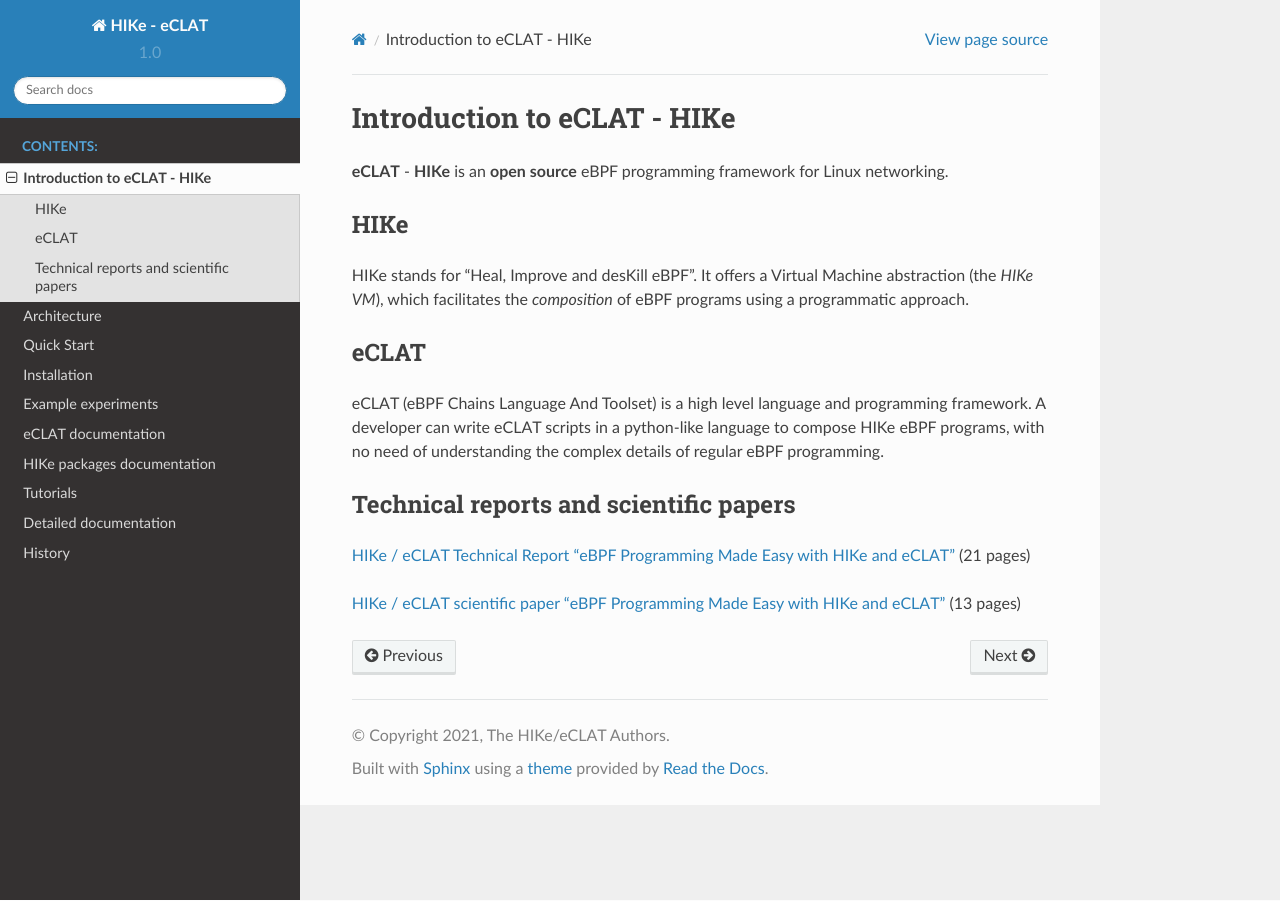
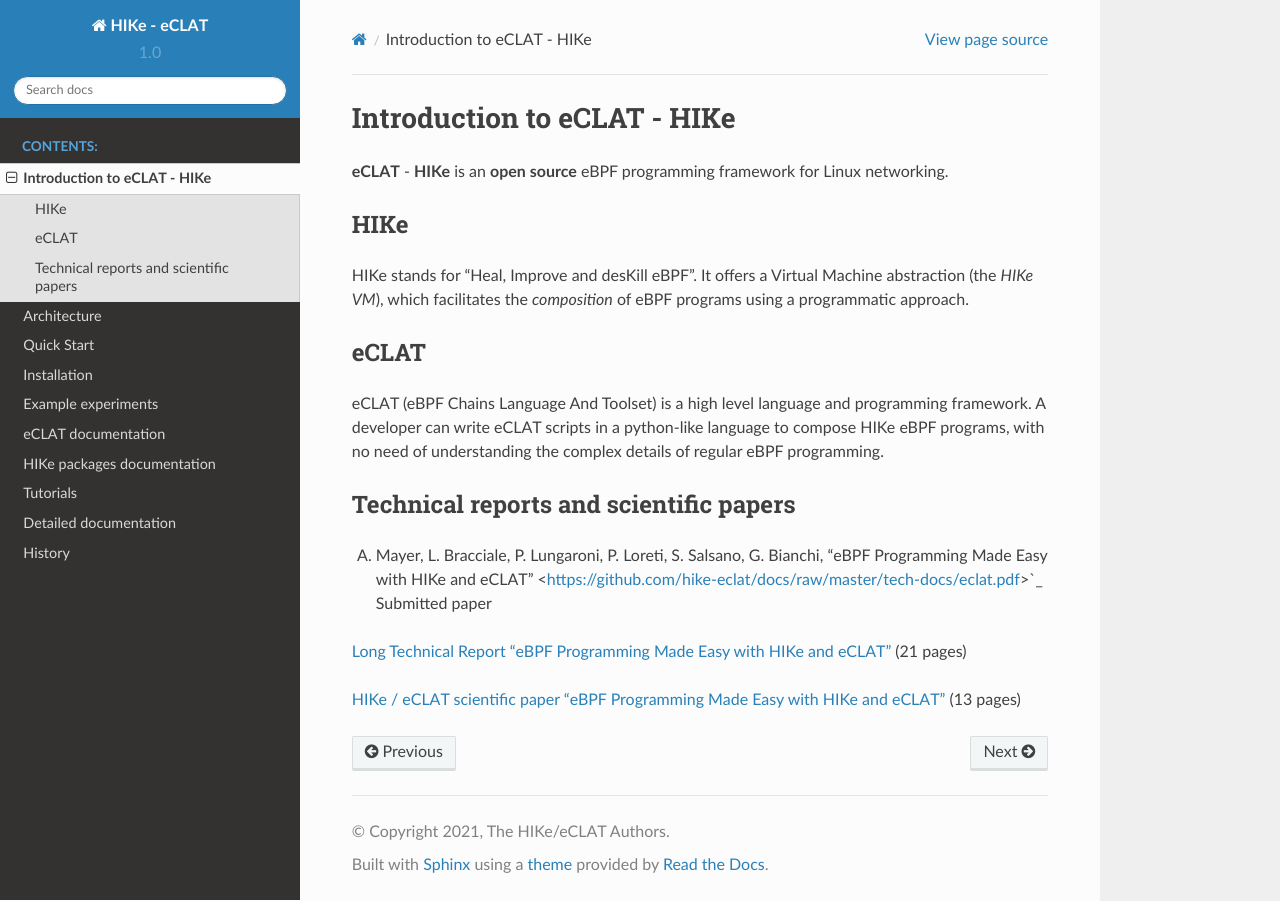
Before and after one commit to hike-eclat/docs, a Sphinx documentation site: the page built from docs/intro.rst, in a window 1280 px wide. Built offline with Sphinx 7.4.7 and the Read the Docs theme 2.0.0, drawn with Linux system fonts in a browser that asks for light colours; pages that are not in the unit, such as notebooks, are missing from menus.

Commit message:
Update intro.rst

```diff
--- a/docs/intro.rst
+++ b/docs/intro.rst
@@ -18,6 +18,8 @@
 Technical reports and scientific papers
 -----
 
-`HIKe / eCLAT Technical Report "eBPF Programming Made Easy with HIKe and eCLAT" <https://github.com/hike-eclat/docs/raw/master/tech-docs/tr-hike-eclat.pdf>`_ (21 pages)
+A. Mayer, L. Bracciale, P. Lungaroni, P. Loreti, S. Salsano, G. Bianchi, "eBPF Programming Made Easy with HIKe and eCLAT" <https://github.com/hike-eclat/docs/raw/master/tech-docs/eclat.pdf>`_ Submitted paper
+
+`Long Technical Report "eBPF Programming Made Easy with HIKe and eCLAT" <https://github.com/hike-eclat/docs/raw/master/tech-docs/tr-hike-eclat.pdf>`_ (21 pages)
 
 `HIKe / eCLAT scientific paper "eBPF Programming Made Easy with HIKe and eCLAT" <https://github.com/hike-eclat/docs/raw/master/tech-docs/hike_eclat.pdf>`_ (13 pages)
```
